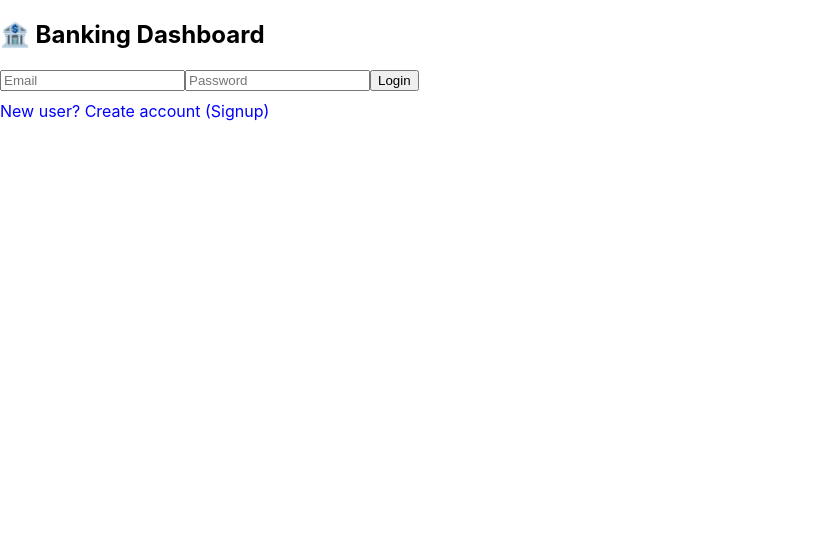
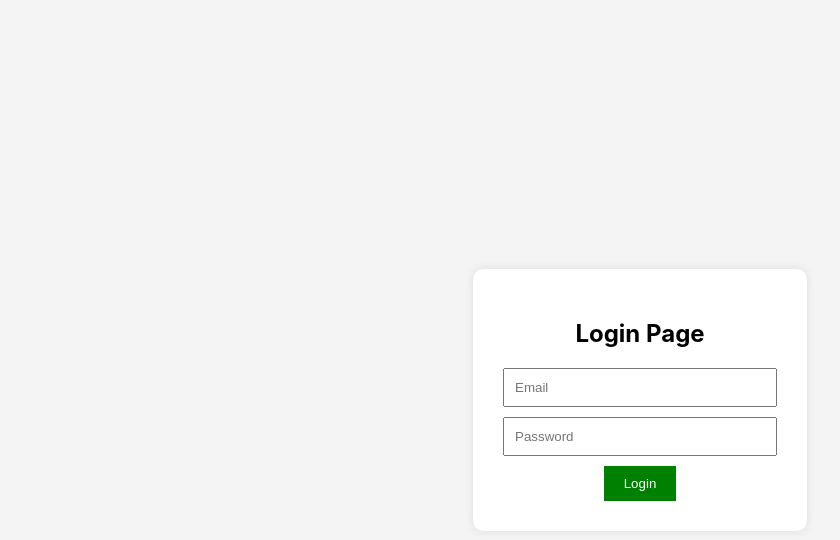
Before and after one commit to shreetare2020/softview-dashboard, a React (Create React App) app: page / in a window 1280 px wide. Shown: the top 540 px of the page, without its empty margins (0-840 px from the left). Built offline with nearby package versions, Linux system fonts and the light colour scheme.

Commit message:
fix build output settings

```diff
--- a/src/App.js
+++ b/src/App.js
@@ -1,66 +1,111 @@
 import React, { useState } from "react";
-import { login, signup } from "./authService";
 
 function App() {
   const [email, setEmail] = useState("");
   const [password, setPassword] = useState("");
+  const [isLoggedIn, setIsLoggedIn] = useState(false);
 
-  const [isSignup, setIsSignup] = useState(false);
+  const handleLogin = (e) => {
+    e.preventDefault();
 
-  const handleAuth = async () => {
-    try {
-      if (isSignup) {
-        await signup(email, password, "viewer");
-        alert("Signup successful! Now login.");
-        setIsSignup(false);
+    // temporary fake login (Firebase baad me add karenge)
+    if (email && password) {
+      setIsLoggedIn(true);
     } else {
-        await login(email, password);
-        alert("Login success");
-      }
-    } catch (err) {
-      alert(err.message);
+      alert("Enter email and password");
     }
   };
 
+  const handleLogout = () => {
+    setIsLoggedIn(false);
+    setEmail("");
+    setPassword("");
+  };
+
+  // 👉 LOGIN SCREEN
+  if (!isLoggedIn) {
     return (
-    <div className="login-container">
-      <div className="login-box">
+      <div style={styles.container}>
+        <div style={styles.card}>
+          <h2>Login Page</h2>
 
-        <h2>🏦 Banking Dashboard</h2>
-
+          <form onSubmit={handleLogin}>
             <input
+              style={styles.input}
+              type="email"
               placeholder="Email"
+              value={email}
               onChange={(e) => setEmail(e.target.value)}
             />
 
             <input
+              style={styles.input}
               type="password"
               placeholder="Password"
+              value={password}
               onChange={(e) => setPassword(e.target.value)}
             />
 
-        {/* LOGIN / SIGNUP BUTTON */}
-        <button onClick={handleAuth}>
-          {isSignup ? "Create Account (Signup)" : "Login"}
+            <button style={styles.button} type="submit">
+              Login
             </button>
-
-        {/* 🔥 SIGNUP TOGGLE BUTTON (THIS WAS MISSING) */}
-        <p
-          style={{
-            cursor: "pointer",
-            color: "blue",
-            marginTop: "10px"
-          }}
-          onClick={() => setIsSignup(!isSignup)}
-        >
-          {isSignup
-            ? "Already have account? Login"
-            : "New user? Create account (Signup)"}
-        </p>
-
+          </form>
         </div>
       </div>
     );
   }
 
+  // 👉 DASHBOARD SCREEN
+  return (
+    <div style={styles.dashboard}>
+      <h1>Dashboard ✅</h1>
+      <p>Welcome to Banking System</p>
+
+      <button style={styles.logout} onClick={handleLogout}>
+        Logout
+      </button>
+    </div>
+  );
+}
+
+const styles = {
+  container: {
+    height: "100vh",
+    display: "flex",
+    justifyContent: "center",
+    alignItems: "center",
+    background: "#f4f4f4",
+  },
+  card: {
+    padding: "30px",
+    background: "#fff",
+    borderRadius: "10px",
+    boxShadow: "0 0 10px rgba(0,0,0,0.1)",
+    textAlign: "center",
+  },
+  input: {
+    display: "block",
+    margin: "10px auto",
+    padding: "10px",
+    width: "250px",
+  },
+  button: {
+    padding: "10px 20px",
+    background: "green",
+    color: "#fff",
+    border: "none",
+    cursor: "pointer",
+  },
+  dashboard: {
+    padding: "20px",
+  },
+  logout: {
+    padding: "10px 20px",
+    background: "red",
+    color: "#fff",
+    border: "none",
+    cursor: "pointer",
+  },
+};
+
 export default App;
```
Lines whose indentation alone changed are shown as unchanged.
